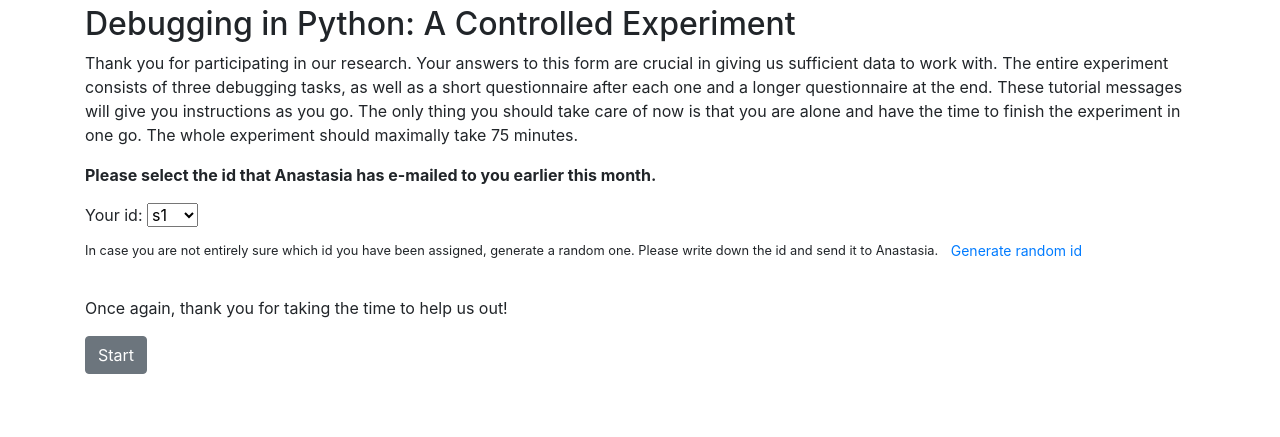
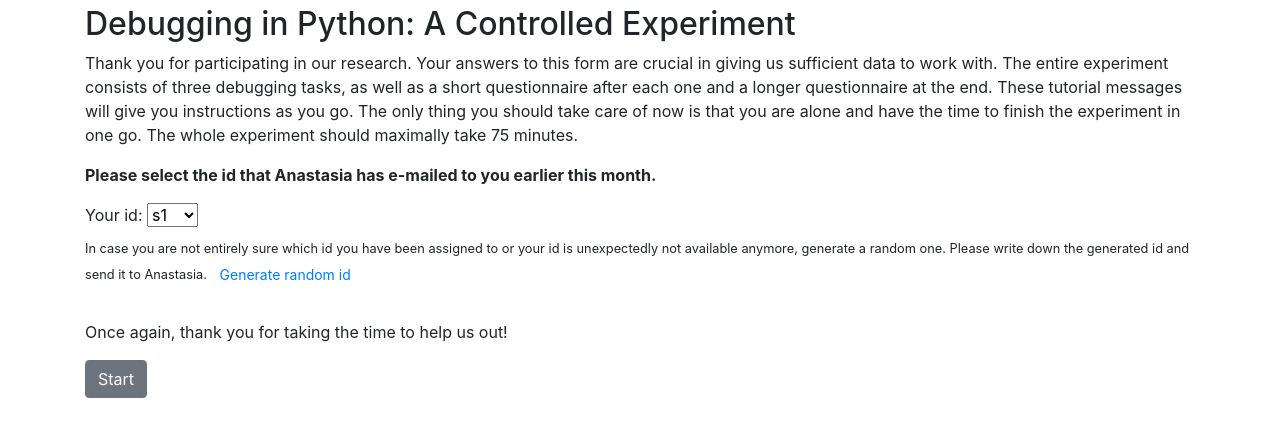
Before and after one commit to vera-bernhard/duck-exp, a Django app: page /duck-code-editor/ in a window 1280 px wide. Shown: the top 437 px of the page. Run offline with Django 4.2, Linux system fonts and the light colour scheme; data that the repository does not hold is empty.

Commit message:
Minor change to start instructions

```diff
--- a/duck_code_editor/templates/duck_code_editor/start_experiment.html
+++ b/duck_code_editor/templates/duck_code_editor/start_experiment.html
@@ -20,7 +20,7 @@
     </span>
 
     <div>
-      <small> In case you are not entirely sure which id you have been assigned, generate a random one. Please write down the id and send it to Anastasia. </small>
+      <small> In case you are not entirely sure which id you have been assigned to or your id is unexpectedly not available anymore, generate a random one. Please write down the generated id and send it to Anastasia. </small>
       <button class="btn btn-link btn-sm" name="generate" type="submit">Generate random id</button>
     </div>
 
```
